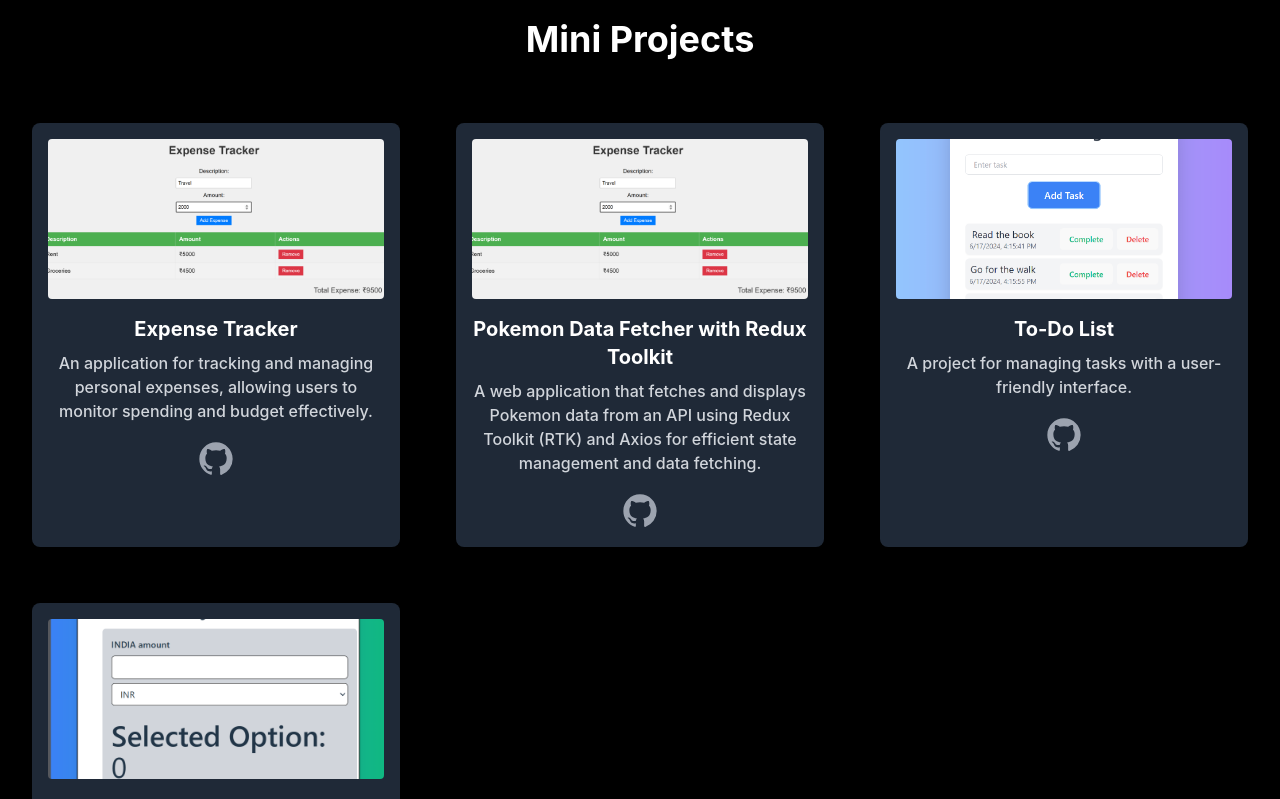
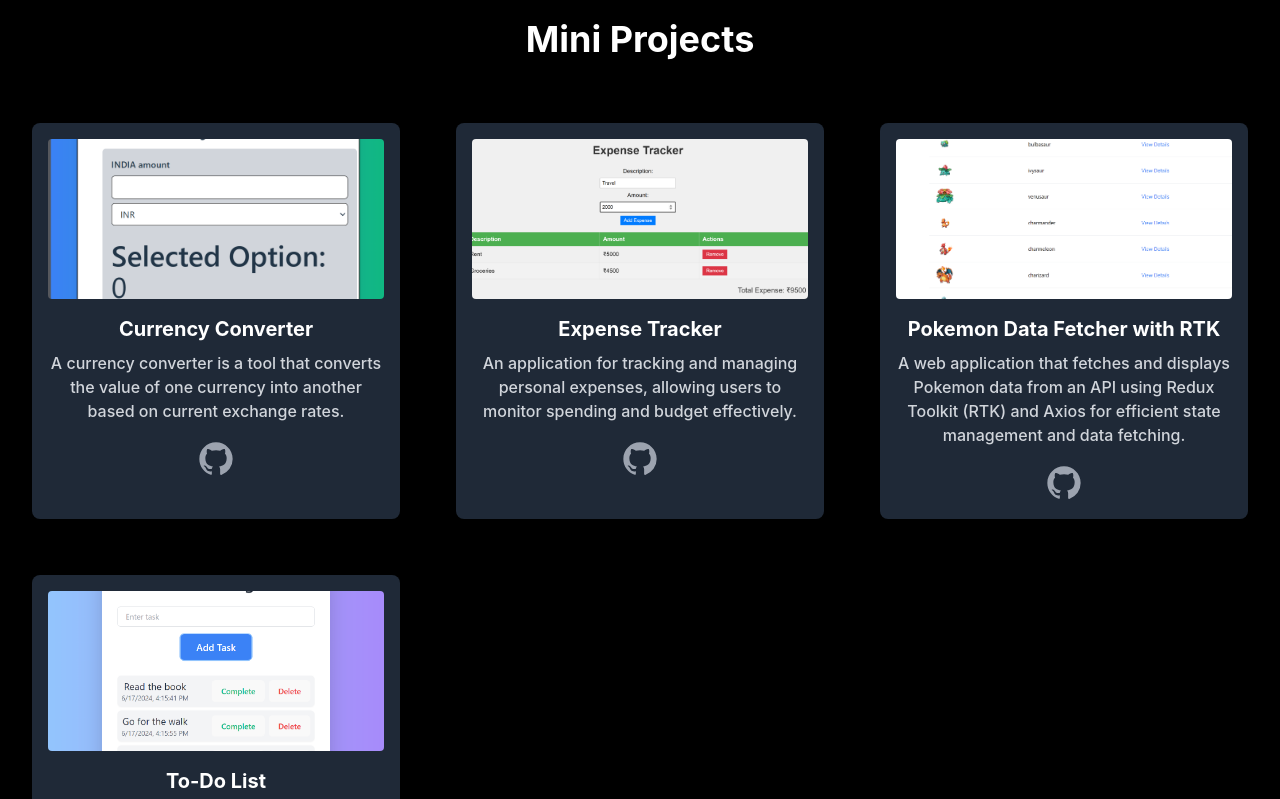
Before and after one commit to darshan654/centralogic-Assigment-4, a React (Vite) app: page / in a window 1280 px wide. Shown: the part 1980-2779 px from the top of the page. Built offline with nearby package versions, Linux system fonts and the light colour scheme.

Commit message:
re arange the projects list

```diff
--- a/src/components/ProjectSection.jsx
+++ b/src/components/ProjectSection.jsx
@@ -5,6 +5,7 @@ import Expense_Tracker from '/public/assets/project/Expense Tracker.png'
 import todolist from '/public/assets/project/todolist.png'
 import upcoming from '/public/assets/project/upcoming.png'
 import Movie from '/public/assets/project/Movie-search-Web-App.png'
+import pokemon from '/public/assets/project/pokemon.png'
 
 const ProjectSection = () => {
     return (
@@ -50,34 +51,6 @@ const ProjectSection = () => {
             </div>
             <div className="grid grid-cols-1 md:grid-cols-2 xl:grid-cols-3 gap-6 xl:gap-14 mx-auto max-w-7xl">
 
-                {/*Expense Tracker*/}
-                <ProjectCard
-                    imageSrc={Expense_Tracker}
-                    title="Expense Tracker"
-                    description="An application for tracking and managing personal expenses, allowing users to monitor spending and budget effectively."
-                    netlifyLink="https://mini-project-expense-tracker.netlify.app/"  // Replace with actual Netlify link when ready
-                    githubLink="https://github.com/darshan654/centralogic-Assigment-3"  // Replace with actual GitHub link
-                />
-                {/*Pokemon API*/}
-                <ProjectCard
-                    imageSrc={Expense_Tracker}
-                    title="Pokemon Data Fetcher with Redux Toolkit"
-                    description="A web application that fetches and displays Pokemon data from an API using Redux Toolkit (RTK) and Axios for efficient state management and data fetching."
-                    netlifyLink="https://pokemon-api-rtk-axios.netlify.app/"  // Replace with actual Netlify link when ready
-                    githubLink="https://github.com/darshan654/centralogic-Assigment-7"  // Replace with actual GitHub link
-                />
-
-
-                {/*todolist*/}
-                <ProjectCard
-                    imageSrc={todolist}
-                    title="To-Do List"
-                    description="A project for managing tasks with a user-friendly interface."
-                    netlifyLink="https://mini-project-to-do-list.netlify.app/"  // Replace with actual Netlify link when ready
-                    githubLink="https://github.com/darshan654/centralogic-Assigment-2"  // Replace with actual GitHub link
-                />
-
-
 
                 {/*currency converter*/}
                 <ProjectCard
@@ -87,6 +60,41 @@ const ProjectSection = () => {
                     netlifyLink="https://mini-project-currency-converter.netlify.app/"  // Replace with actual Netlify link when ready
                     githubLink="https://github.com/darshan654/centralogic-Assigment-6"  // Replace with actual GitHub link
                 />
+                {/*Expense Tracker*/}
+                <ProjectCard
+                    imageSrc={Expense_Tracker}
+                    title="Expense Tracker"
+                    description="An application for tracking and managing personal expenses, allowing users to monitor spending and budget effectively."
+                    netlifyLink="https://mini-project-expense-tracker.netlify.app/"  // Replace with actual Netlify link when ready
+                    githubLink="https://github.com/darshan654/centralogic-Assigment-3"  // Replace with actual GitHub link
+                />
+
+
+
+                {/*Pokemon API*/}
+                <ProjectCard
+                    imageSrc={pokemon}
+                    title="Pokemon Data Fetcher with RTK"
+                    description="A web application that fetches and displays Pokemon data from an API using Redux Toolkit (RTK) and Axios for efficient state management and data fetching."
+                    netlifyLink="https://pokemon-api-rtk-axios.netlify.app/"  // Replace with actual Netlify link when ready
+                    githubLink="https://github.com/darshan654/centralogic-Assigment-7"  // Replace with actual GitHub link
+                />
+
+
+
+                {/*todolist*/}
+                <ProjectCard
+                    imageSrc={todolist}
+                    title="To-Do List"
+                    description="A user-friendly application for managing and organizing tasks efficiently, featuring an intuitive interface for easy task  management."
+                    netlifyLink="https://mini-project-to-do-list.netlify.app/"  // Replace with actual Netlify link when ready
+                    githubLink="https://github.com/darshan654/centralogic-Assigment-2"  // Replace with actual GitHub link
+                />
+
+
+
+
+
                 {/* Add more ProjectCard components for other projects */}
             </div>
         </section>
```
Also changed, not shown: public/assets/project/pokemon.png (added).
